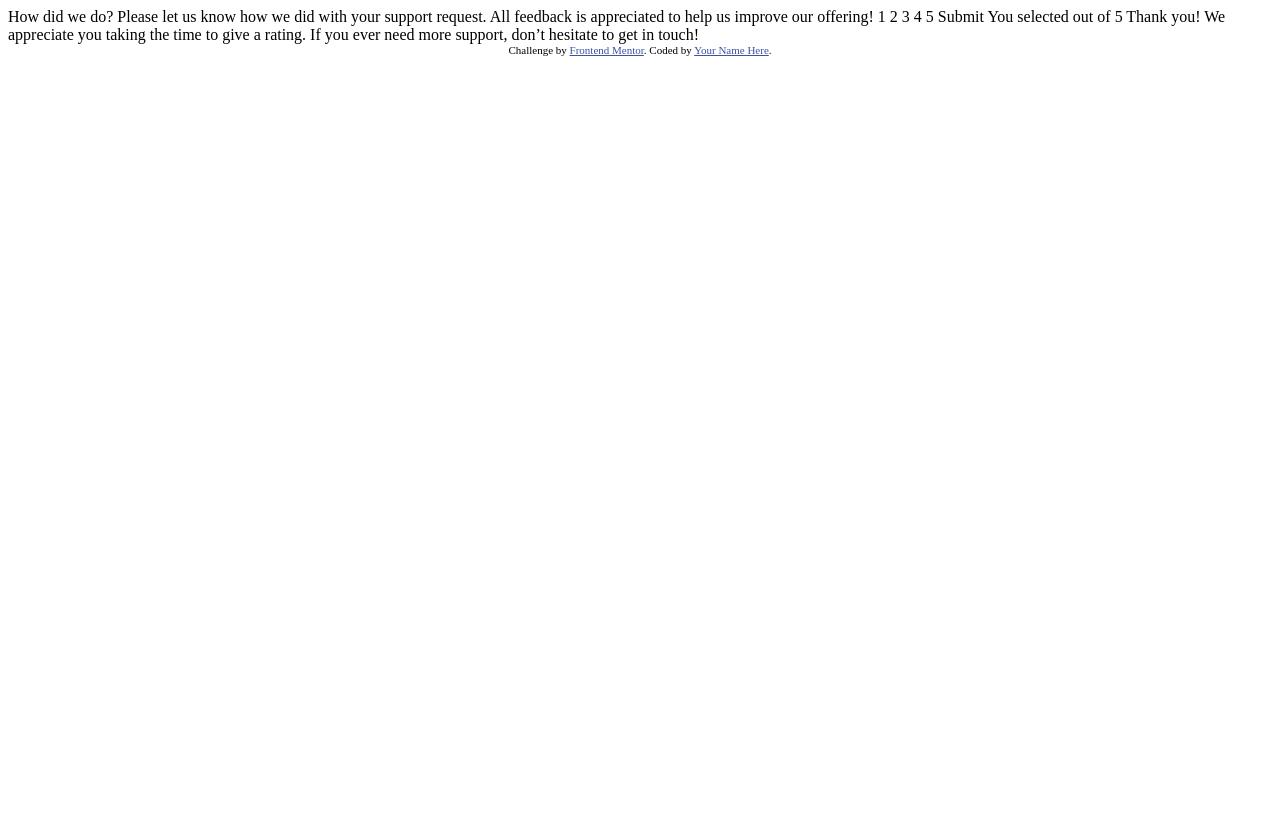
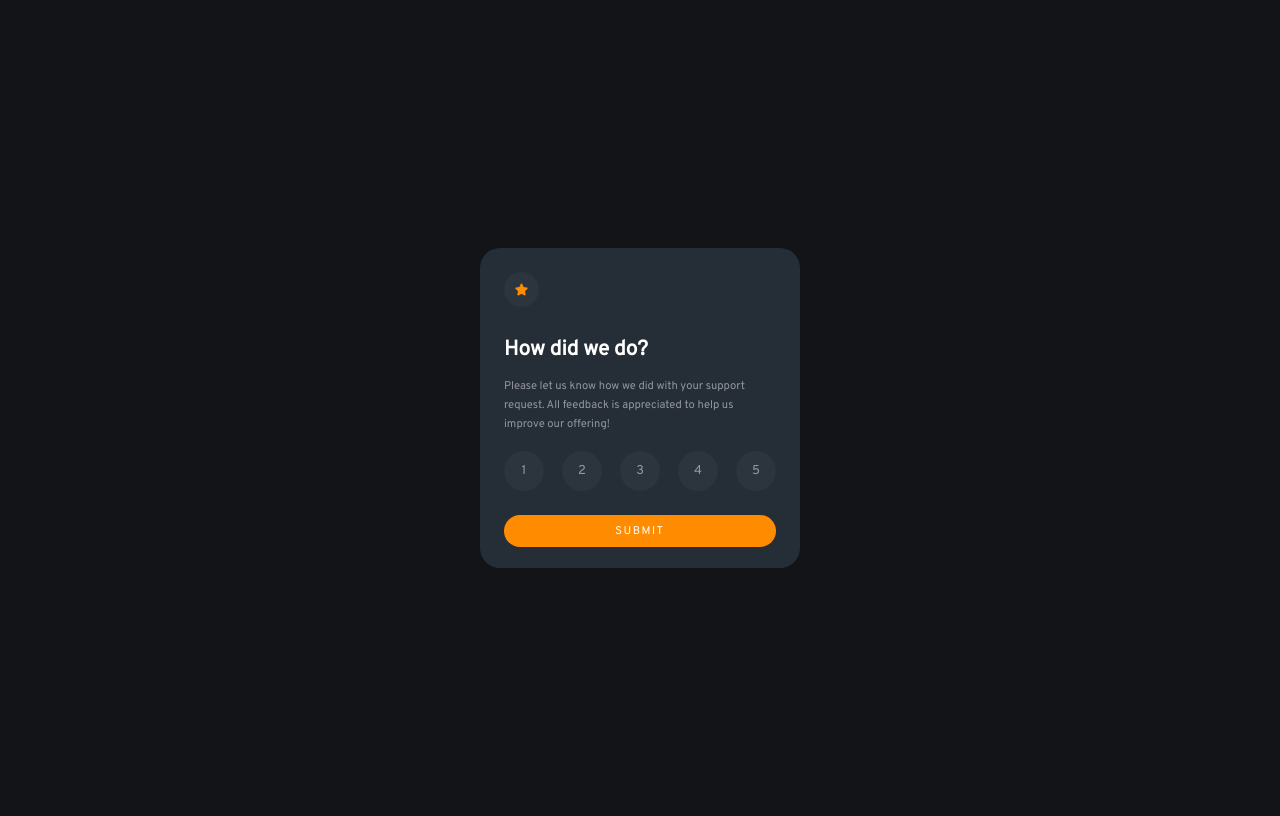
Before and after one commit to jakewebd/interactive-rating-component, a plain HTML site: page index.html in a window 1280 px wide. Drawn offline with Linux system fonts and the light colour scheme.

Commit message:
Add files via upload

```diff
--- a/index.html
+++ b/index.html
@@ -1,49 +1,80 @@
 <!DOCTYPE html>
 <html lang="en">
+
 <head>
+
   <meta charset="UTF-8">
-  <meta name="viewport" content="width=device-width, initial-scale=1.0"> <!-- displays site properly based on user's device -->
+  <meta name="viewport" content="width=device-width, initial-scale=1.0">
+  <!-- displays site properly based on user's device -->
+  <link href="style.css" rel="stylesheet" type="text/css" />
+  <script src="scripts.js" defer></script>
+  <link rel="icon" type="image/png" sizes="32x32" href="./images/favicon-32x32.png">
+  <title>Frontend Mentor | Interactive rating component</title>
+  <link href="https://fonts.googleapis.com/css?family=Overpass" rel="stylesheet" type="text/css" />
+  <link href="https://use.fontawesome.com/releases/v6.1.1/css/all.css" rel="stylesheet" />
 
-  <link rel="icon" type="image/png" sizes="32x32" href="./images/favicon-32x32.png">
+</head>
 
-  <title>Frontend Mentor | Interactive rating component</title>
-
-  <!-- Feel free to remove these styles or customise in your own stylesheet 👍 -->
-  <style>
-    .attribution { font-size: 11px; text-align: center; }
-    .attribution a { color: hsl(228, 45%, 44%); }
-  </style>
-</head>
 <body>
 
-  <!-- Rating state start -->
+  <main>
 
-  How did we do?
+    <div id="before-submit-container" class="main-container">
 
-  Please let us know how we did with your support request. All feedback is appreciated
-  to help us improve our offering!
+      <div class="some-star">
+        <i class="fa-solid fa-star"></i>
+      </div>
 
-  1 2 3 4 5
+      <div class="words">
 
-  Submit
+        <h1 class="heading">
+          How did we do?
+        </h1>
 
-  <!-- Rating state end -->
+        <p class="description">
+          Please let us know how we did with your support request. All feedback is appreciated to help us improve our
+          offering!
+        </p>
 
-  <!-- Thank you state start -->
+      </div>
 
-  You selected <!-- Add rating here --> out of 5
+      <div class="review-numbers">
 
-  Thank you!
+        <div id="review-item-1" class="review-item">1</div>
+        <div id="review-item-2" class="review-item">2</div>
+        <div id="review-item-3" class="review-item">3</div>
+        <div id="review-item-4" class="review-item">4</div>
+        <div id="review-item-5" class="review-item">5</div>
 
-  We appreciate you taking the time to give a rating. If you ever need more support,
-  don’t hesitate to get in touch!
+      </div>
 
-  <!-- Thank you state end -->
+      <button class="submit-button" type="submit">SUBMIT</button>
 
+    </div>
 
+    <div id="after-submit-container" class="main-container inactive">
+
+      <img class="phone-img" alt="phone" src="https://raw.githubusercontent.com/jakewebd/interactive-rating-component/3f1fd586c6f602c654f21458c861b14cdb3cf6e9/images/illustration-thank-you.svg" />
+
+      <p class="submitted-info">You submitted <span class="submit-amount">0</span> out of 5</p>
+
+      <p class="heading-2">
+        Thank you!
+      </p>
+
+      <p class="description-2">
+        We appreciate you taking the time to give a rating. If you ever need more support, don't hesitate to get in touch!
+      </p>
+
+    </div>
+
+  </main>
+
+  <!--
   <div class="attribution">
     Challenge by <a href="https://www.frontendmentor.io?ref=challenge" target="_blank">Frontend Mentor</a>.
     Coded by <a href="#">Your Name Here</a>.
-  </div>
+  </div> -->
 </body>
+
 </html>
--- a/scripts.js
+++ b/scripts.js
@@ -0,0 +1,48 @@
+const submit = document.querySelector('.submit-button');
+const container1 = document.querySelector('#before-submit-container');
+const container2 = document.querySelector('#after-submit-container');
+var reviewAmount = document.querySelector('.submit-amount');
+const review1 = document.querySelector('#review-item-1');
+const review2 = document.querySelector('#review-item-2');
+const review3 = document.querySelector('#review-item-3');
+const review4 = document.querySelector('#review-item-4');
+const review5 = document.querySelector('#review-item-5');
+const reviews = document.querySelectorAll('.review-item');
+
+submit.addEventListener('click', function (e) {
+
+    if (reviewAmount.innerText !== '0') {
+
+        container1.classList.toggle('inactive');
+        container2.classList.toggle('inactive');
+
+    }
+    else {
+        alert('Please submit a review');
+    }
+});
+
+for (let i = 0; i < reviews.length; i++) {
+
+        reviews[i].addEventListener('click', function (e) {
+
+            if (review1.classList.contains('review-active') ||
+                review2.classList.contains('review-active') ||
+                review3.classList.contains('review-active') ||
+                review4.classList.contains('review-active') ||
+                review5.classList.contains('review-active')) {
+
+                review1.classList.remove('review-active');
+                review2.classList.remove('review-active');
+                review3.classList.remove('review-active');
+                review4.classList.remove('review-active');
+                review5.classList.remove('review-active');
+
+            }
+
+            reviews[i].classList.toggle('review-active');
+            reviewAmount.innerText = reviews[i].innerText;
+
+        });
+
+};
--- a/style.css
+++ b/style.css
@@ -0,0 +1,162 @@
+* {
+    font-family: Overpass,sans-serif;
+}
+body {
+    height: 100vh;
+    display: flex;
+    justify-content: center;
+    align-items: center;
+    background-color: hsl(216, 12%, 8%);
+    overflow: hidden;
+}
+.main-container {
+    width: 20rem;
+    height: 20rem;
+    border-radius: 20px;
+    background-color: hsl(213, 19%, 18%);
+    position: relative;
+    transition: 0.4s;
+}
+.some-star {
+    width: 2.2rem;
+    height: 2.2rem;
+    background-color: rgba(250,250,250,0.03);
+    border-radius: 20px;
+    position: relative;
+    margin-left: 1.5rem;
+    top: 1.5rem;
+    display: flex;
+    justify-content: center;
+    align-items: center;
+    color: darkorange;
+    font-size: 0.75rem;
+}
+.words {
+    margin-left: 1.5rem;
+    position: relative;
+    top: 2.5rem;
+}
+.heading {
+    color: white;
+    font-size: 1.3rem;
+}
+.description {
+    color: rgba(255,255,255,0.5);
+    font-size: 0.7rem;
+    width: 90%;
+    line-height: 1.2rem;
+}
+.review-numbers {
+    position: relative;
+    top: 2.8rem;
+    display: flex;
+    justify-content: space-between;
+    margin-left: 1.5rem;
+    width: 85%;
+}
+.review-item {
+    border-radius: 50px;
+    background-color: rgba(250,250,250,0.03);
+    width: 2.5rem;
+    height: 2.5rem;
+    display: flex;
+    justify-content: center;
+    align-items: center;
+    color: rgba(255,255,255,0.5);
+    font-size: 0.8rem;
+}
+.review-item:hover {
+    cursor: pointer;
+    background-color: darkorange;
+    color: white;
+}
+.review-item:active {
+    transform: scale(95%);
+}
+.submit-button {
+    position: relative;
+    top: 4.3rem;
+    width: 85%;
+    margin-left: 1.5rem;
+    background-color: darkorange;
+    border: none;
+    border-radius: 20px;
+    height: 2rem;
+    color: white;
+    font-size: 0.7rem;
+    letter-spacing: 1.5px;
+    font-weight: 100;
+}
+.submit-button:hover {
+    cursor: pointer;
+    background-color: white;
+    color: darkorange;
+}
+.submit-button:active {
+    transform: scale(95%);
+    cursor: pointer;
+    background-color: white;
+    color: darkorange;
+}
+
+/* styles for submitted component */
+
+#after-submit-container {
+    display: flex;
+    flex-direction: column;
+    align-items: center;
+    position: absolute;
+    bottom: 22vh;
+}
+.phone-img {
+    position: relative;
+    width: 8rem;
+    margin-top: 2rem;
+}
+.submitted-info {
+    text-align: center;
+    background-color: rgba(250,250,250,0.03);
+    width: 50%;
+    color: darkorange;
+    font-weight: 100;
+    font-size: 0.6rem;
+    border-radius: 20px;
+    padding-top: 5px;
+    padding-bottom: 5px;
+    margin-top: 1.5rem;
+}
+.heading-2 {
+    color: white;
+    font-size: 1.3rem;
+    margin: 1rem 0 0 0;
+}
+.description-2 {
+    color: rgba(255,255,255,0.5);
+    font-size: 0.75rem;
+    text-align: center;
+    width: 85%;
+    line-height: 1.3rem;
+}
+
+/* javascript styles */
+
+.inactive {
+   overflow: hidden;
+   height: 0px;
+}
+
+.review-active {
+    background-color: gray;
+    color: white;
+}
+
+/* mobile stuff */
+
+@media screen and (max-width:500px) {
+
+    .review-item:hover {
+        background-color: gray;
+        color: white;
+    }
+
+}
```
